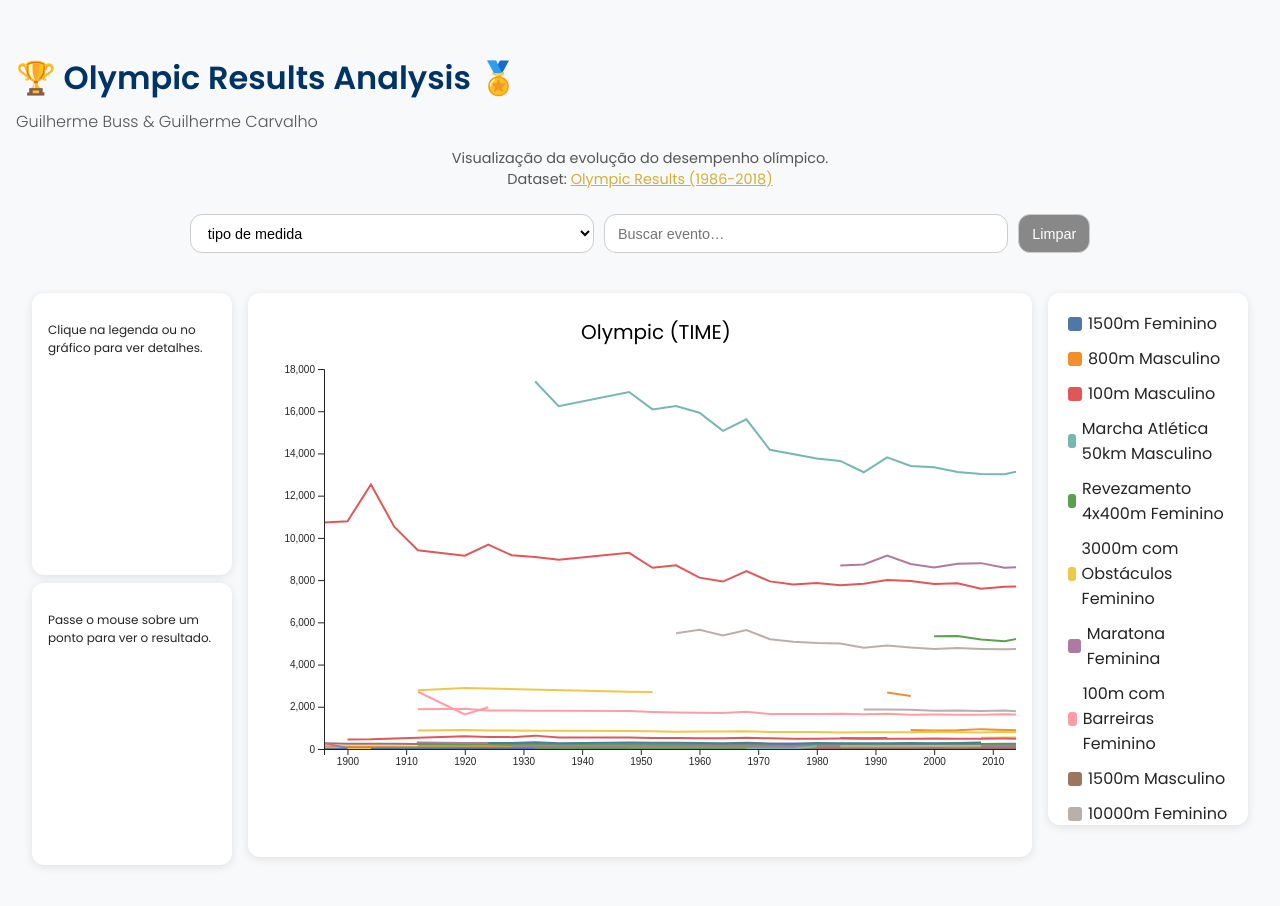
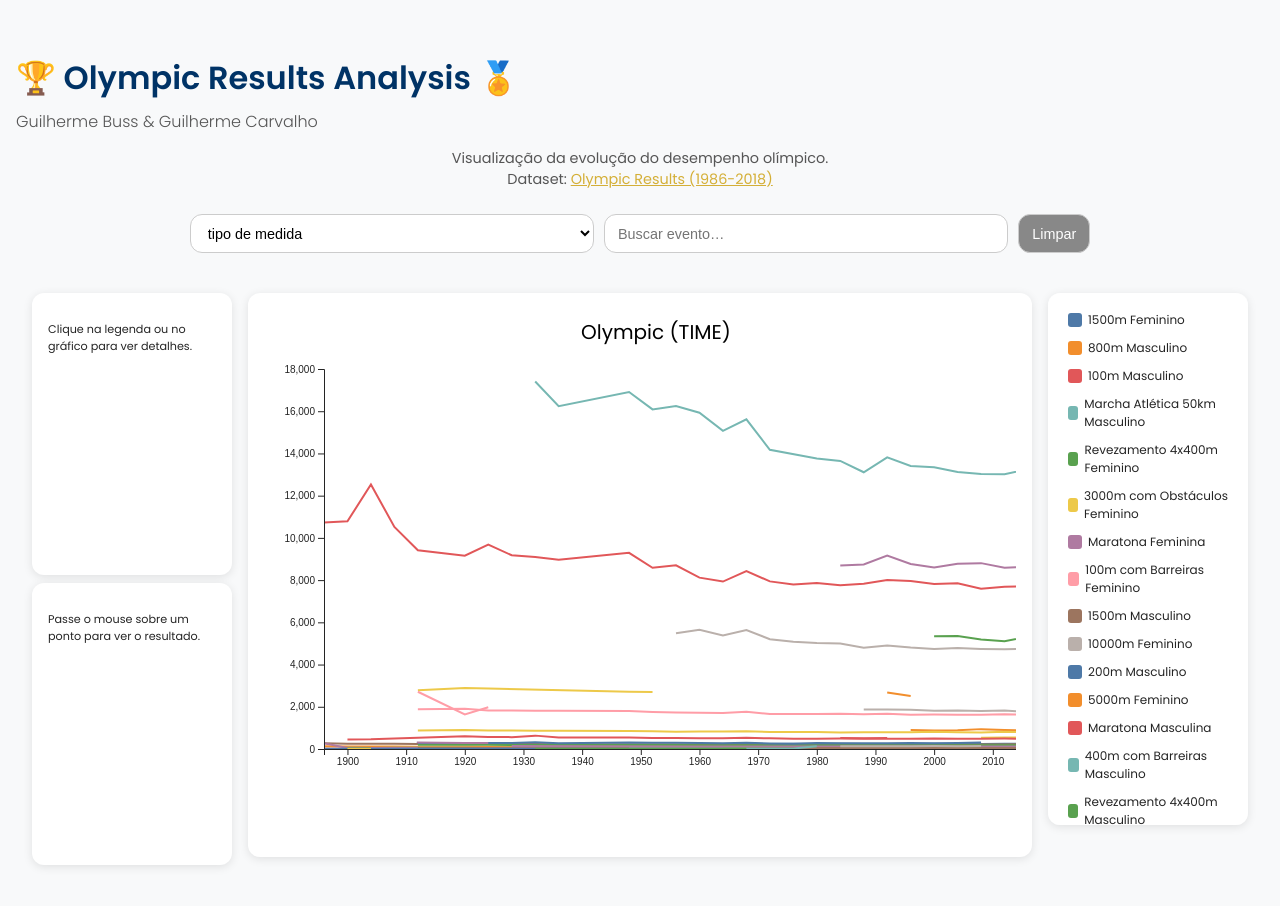
Before and after one commit to FGV-VIS-2025/tarefa-4-analise_de_resultados-olimpiadas, a SvelteKit app: page / in a window 1280 px wide. Shown: the top 906 px of the page. Built offline with nearby package versions, Linux system fonts and the light colour scheme.

Commit message:
barra depesquisa funcionando denovo

```diff
--- a/src/components/Graph.svelte
+++ b/src/components/Graph.svelte
@@ -1,21 +1,17 @@
 <script>
 	import { onMount, onDestroy } from 'svelte';
 	import * as d3 from 'd3';
-
-	/* props ---------------------------------------------------------- */
 	export let csvUrl;
 	export let measure     = '';
-	export let searchQuery = '';      /* usado pela página */
+	export let searchQuery = '';
 	export let valueTypes  = [];
 
-	/* layout --------------------------------------------------------- */
 	const margin = { top: 60, right: 20, bottom: 60, left: 60 };
 	const chartHeight = 500;
 	let chartWidth = 600;
 
-	let svgRef, chartContainerRef, ro;   /* ResizeObserver */
+	let svgRef, chartContainerRef, ro;
 
-	/* data & state --------------------------------------------------- */
 	let rawData=[], filtered=[], groups=[], legend=[];
 	let xScale,yScale,color;
 
@@ -23,12 +19,11 @@
 	let introYear, recordRow, recAth, recVal, recYear;
 	let recPhoto='', recFlag='';
 
-	/* hover ---------------------------------------------------------- */
 	let hoverVisible=false;
 	let hover={sport:'',athlete:'',year:0,value:0,country:'',photo:'',flag:''};
 	const cache=new Map();
 
-	/* --------------------------- mount ------------------------------ */
+	/* mount */
 	onMount(async ()=>{
 		rawData = await d3.csv(csvUrl);
 		valueTypes=[...new Set(rawData.map(d=>d.value_type))].filter(Boolean);
@@ -43,10 +38,9 @@
 	});
 	onDestroy(()=>ro?.disconnect());
 
-	/* reactivos */
 	$: { rawData; measure; searchQuery; rawData.length && filterData(); }
 
-	/* ------------------------- helpers ----------------------------- */
+	/* auxiliares */
 	function updateWidth(){
 		if(!chartContainerRef) return;
 		const w=chartContainerRef.clientWidth;
@@ -61,13 +55,11 @@
       (!measure || r.value_type === measure)
     );
 
-    // Apply search filter
     if (searchQuery.trim()) {
       const q = searchQuery.trim().toLowerCase();
       filtered = filtered.filter(r => r.event_title.toLowerCase().includes(q));
     }
 
-    // Group filtered data
     groups = Array.from(d3.group(filtered, r => r.event_title));
     legend = groups.map(([ev]) => ev);
     color = d3.scaleOrdinal().domain(legend).range(d3.schemeTableau10);
@@ -130,7 +122,7 @@
 	const hideHover=()=>hoverVisible=false;
 	const resetAll = ()=>{activeEvent=null; hoverVisible=false; draw();};
 
-	/* --------------------------- draw ------------------------------ */
+	/* draw */
 	function draw(){
 		if(!svgRef) return;
 		const svg=d3.select(svgRef)
@@ -262,55 +254,108 @@
 .info-card,
 .hover-card{
 	min-height:250px;
-	max-height:300px;   /* nunca somam mais que 480px */
+	max-height:300px;
 	overflow-y:auto;
 	font-size:0.75rem;
 }
+
 .info-card,
 .hover-card{
-	flex: 1 1 48%;                  /* divide espaço quase pela metade    */
+	flex: 1 1 48%;
 	overflow-y: auto;
-	font-size: .75rem;
+	font-size: .70rem;
 	padding: 1rem;
 	border-radius: var(--radius);
 	background: var(--card);
 	box-shadow: 0 2px 10px rgba(0,0,0,.1);
 }
-.chart-container{grid-column:2;grid-row:1/span 3;min-width:0;}
+
+.chart-container{
+	grid-column:2;
+	grid-row:1/span 3;
+	min-width:0;
+}
 
 .info-card,.hover-card,.chart-container,.legend{
-	background:var(--card);padding:1rem;border-radius:var(--radius);
+	background:var(--card);
+	padding:1rem;
+	border-radius:var(--radius);
 	box-shadow:0 2px 10px rgba(0,0,0,.1);
 }
 
-/* svg */
-.chart-container svg{width:100%;height:500px;}
-.legend{max-height:500px;overflow-y:auto;}
+.chart-container svg{
+	width:100%;
+	height:500px;
+}
 
-.ath-img{width:60px;border-radius:6px;display:block;margin:.4rem 0;}
-.flag{width:14px;height:9px;margin-left:3px;vertical-align:middle;}
+.legend{
+	max-height:500px;
+	overflow-y:auto;
+}
+
+.ath-img{
+	width:60px;
+	border-radius:6px;
+	display:block;
+	margin:.4rem 0;
+}
+
+.flag{width:14px;
+	height:9px;
+	margin-left:3px;
+	vertical-align:middle;
+}
 
 .legend-item{
-	display:flex;align-items:center;margin-bottom:6px;
-	cursor:pointer;border-radius:4px;padding:2px 4px;
-	transition:background-color .2s,transform .2s;white-space:normal;
+	display:flex;
+	align-items:center;
+	margin-bottom:6px;
+	font-size: 0.75rem;
+	cursor:pointer;
+	border-radius:4px;
+	padding:2px 4px;
+	transition:background-color .2s,transform .2s;
+	white-space:normal;
 }
-.legend-item:hover{background:rgba(0,0,0,.05);}
-.legend-item.active{background:rgba(212,175,55,.25);transform:scale(1.03);}
-.legend-item .swatch{width:14px;height:14px;border-radius:3px;margin-right:6px;}
-.legend-item.active .swatch{transform:scale(1.3);}
 
-.chart-container svg text      {font-family:Poppins,sans-serif;}
-.chart-container svg .tick line,
-.chart-container svg .domain   {stroke:var(--grid);}
-.chart-container svg .tick text{font-size:.75rem;}
+.legend-item:hover{
+	background:rgba(0,0,0,.05);
+}
+
+.legend-item.active{
+	background:rgba(212,175,55,.25);
+	transform:scale(1.03);
+}
+
+.legend-item .swatch{
+	width:14px;
+	height:14px;
+	border-radius:3px;
+	margin-right:6px;
+}
+
+.legend-item.active .swatch{
+	transform:scale(1.3);
+}
+
+.chart-container svg text{
+	font-family:Poppins,sans-serif;
+}
+
+.chart-container svg .tick line, .chart-container svg .domain{
+	stroke:var(--grid);
+}
+
+.chart-container svg .tick text{
+	font-size:.75rem;
+}
 
 .cards-column{
-	grid-column: 1;                 /* primeira coluna da grade */
-	grid-row:    1 / span 3;        /* ocupa toda a altura da grade */
+	grid-column: 1;
+	grid-row:    1 / span 3;
 	display: flex;
 	flex-direction: column;
-	height: 500px;                  /* igual à altura do SVG              */
+	height: 500px;
 	max-height: 500px;
 	gap: .5rem;
 }
--- a/src/routes/+page.svelte
+++ b/src/routes/+page.svelte
@@ -62,20 +62,14 @@
 				{/each}
 			</select>
 
-			<input	type="text"
-					bind:value={search}
-					placeholder="Buscar evento…"
-					disabled={!measure}>
+			<input type="text" bind:value={search} placeholder="Buscar evento…" disabled={!measure}>
 
 			<button on:click={() => search = ''} disabled={!measure}>Limpar</button>
 		</div>
 	</div>
 
 	{#key graphKey}
-		<Graph	csvUrl="/df_processed.csv"
-				bind:valueTypes
-				{measure}
-				filter={search}/>
+		<Graph csvUrl="/df_processed.csv" bind:valueTypes {measure} searchQuery={search}/>
 	{/key}
 
     {#if selectedEvent}
```
